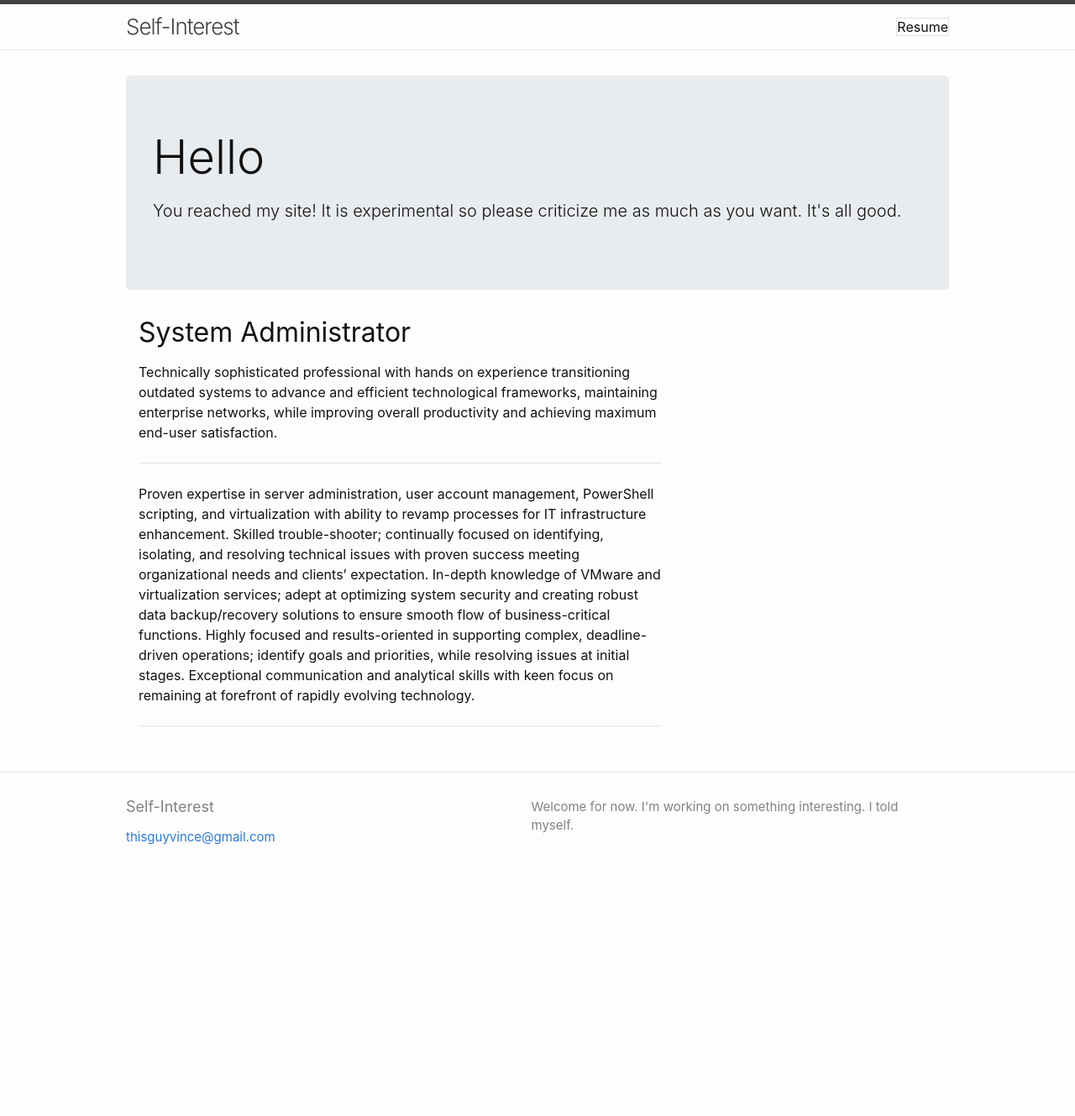
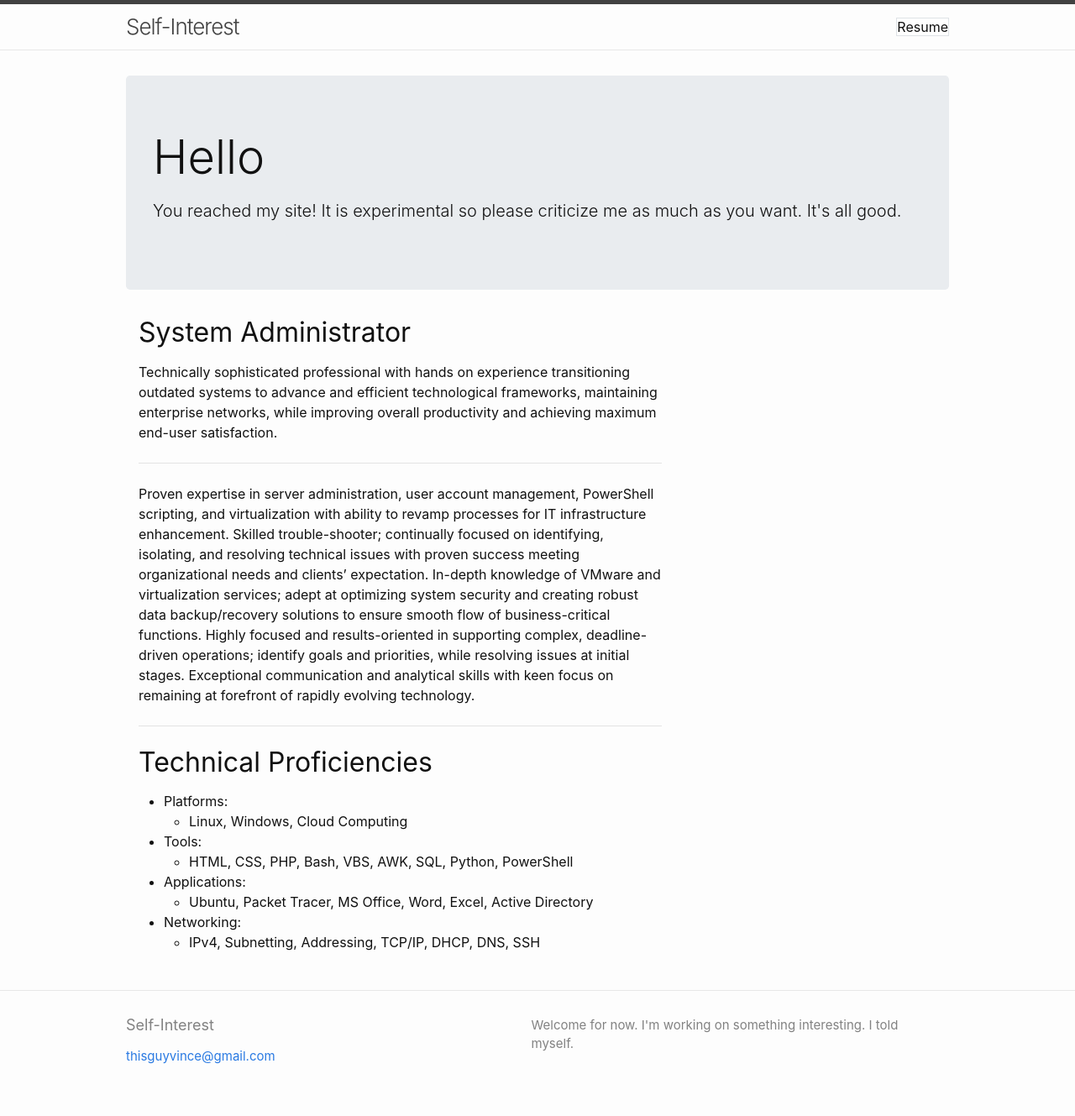
Before and after one commit to vincewho/self_interest, a Jekyll site: the page built from index.md, in a window 1280 px wide. Shown: the whole page at 84% size. Built offline with Jekyll 4.4.1, drawn with Linux system fonts in a browser that asks for light colours; before the commit the page ends 1069 px from its top, so only the background shows below that.

Commit message:
added some stuff

```diff
--- a/index.md
+++ b/index.md
@@ -22,6 +22,25 @@ layout: home
                 Proven expertise in server administration, user account management, PowerShell scripting, and virtualization with ability to revamp processes for IT infrastructure enhancement. Skilled trouble-shooter; continually focused on identifying, isolating, and resolving technical issues with proven success meeting organizational needs and clients’ expectation. In-depth knowledge of VMware and virtualization services; adept at optimizing system security and creating robust data backup/recovery solutions to ensure smooth flow of business-critical functions. Highly focused and results-oriented in supporting complex, deadline-driven operations; identify goals and priorities, while resolving issues at initial stages. Exceptional communication and analytical skills with keen focus on remaining at forefront of rapidly evolving technology.
             </p>
             <hr class="my-4">
+            <h2>Technical Proficiencies</h2>
+            <ul>
+                <li>Platforms:</li>
+                <ul>
+                    <li>Linux, Windows, Cloud Computing</li>
+                </ul>
+                <li>Tools:</li>
+                <ul>
+                    <li>HTML, CSS, PHP, Bash, VBS, AWK, SQL, Python, PowerShell</li>
+                </ul>
+                <li>Applications:</li>
+                <ul>
+                    <li>Ubuntu, Packet Tracer, MS Office, Word, Excel, Active Directory</li>
+                </ul>
+                <li>Networking:</li>
+                <ul>
+                    <li>IPv4, Subnetting, Addressing, TCP/IP, DHCP, DNS, SSH</li>
+                </ul>
+            </ul>
         </div>
         <div class="col-4">
 
```
